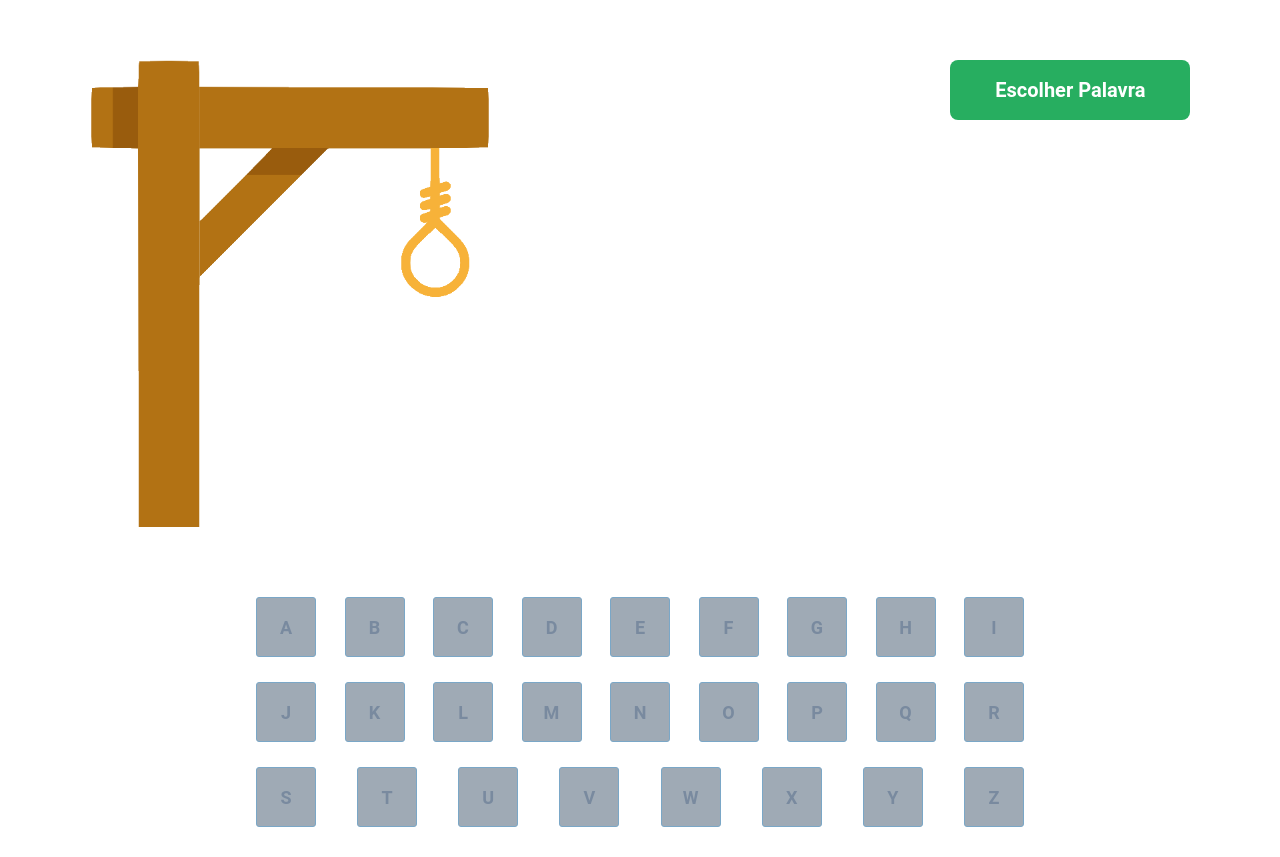
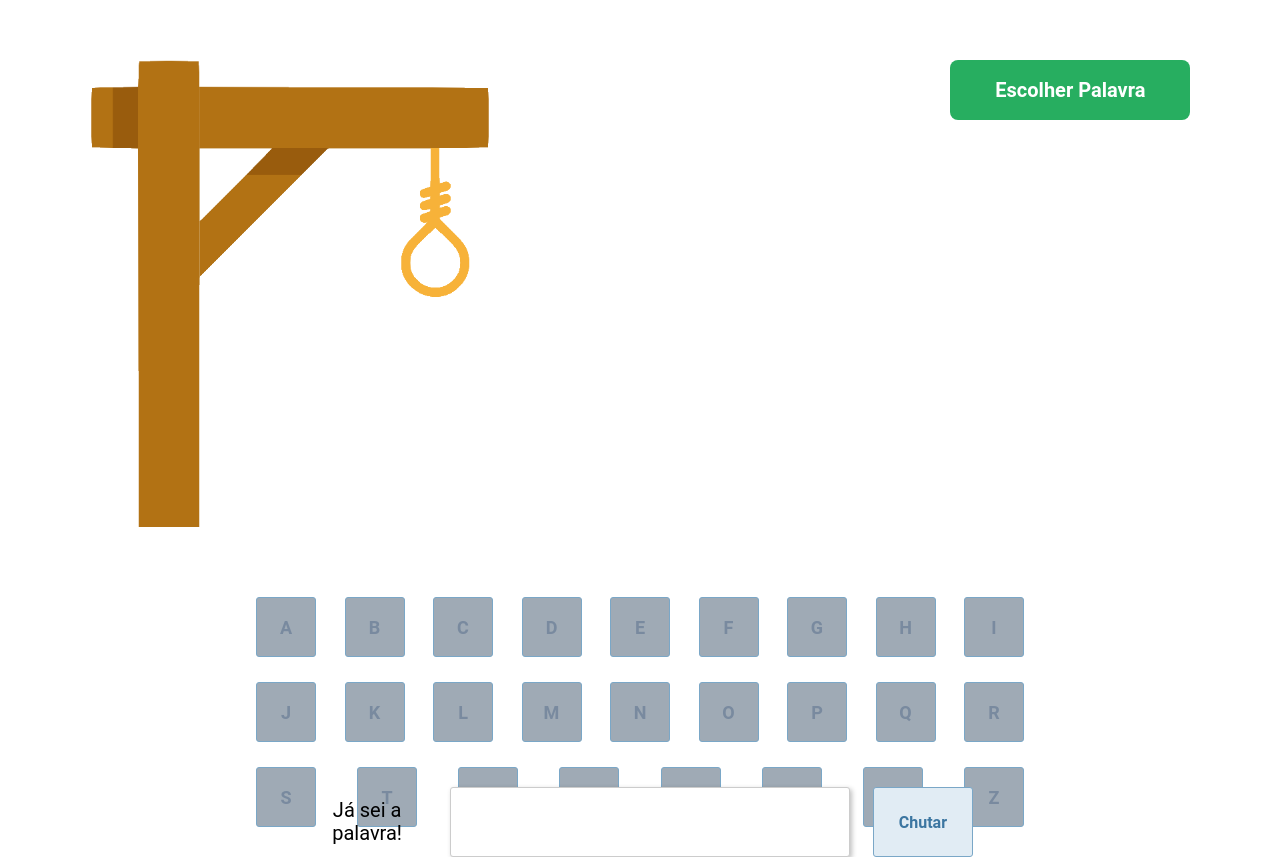
Before and after one commit to pablodru/Forca, a React (Create React App) app: page / in a window 1280 px wide. Before the commit the page ends 827 px from the top, so only its background shows below. Built offline with nearby package versions, Linux system fonts and the light colour scheme.

Commit message:
input de chute adicionado

```diff
--- a/src/components/App.js
+++ b/src/components/App.js
@@ -1,6 +1,7 @@
 import Jogo from './Jogo.js';
 import Letras from './Letras.js';
 import palavras from '../palavras.js';
+import Chute from './Chute.js';
 import { useState } from 'react';
 import { click } from '@testing-library/user-event/dist/click.js';
 
@@ -14,12 +15,15 @@ export default function App(){
     const [selectedLeters, setSelectedLeters] = useState([]);
     const [counter, setCounter] = useState(0);
     const [winCounter, setWinCounter] = useState(0);
+    const [guess, setGuess] = useState('');
+    const [guessRight, setGuessRight] = useState(false);
 
 
     return (
         <div className="app">
-            <Jogo stateGame={stateGame} setStateGame={setStateGame} winCounter={winCounter} counter={counter} playGame={playGame} misteryArray={misteryArray} chosenWord={chosenWord} />
+            <Jogo guessRight={guessRight} stateGame={stateGame} setStateGame={setStateGame} winCounter={winCounter} counter={counter} playGame={playGame} misteryArray={misteryArray} chosenWord={chosenWord} />
             <Letras setWinCounter={setWinCounter} winCounter={winCounter} counter={counter} setCounter={setCounter} stateGame={stateGame} selectedLeters={selectedLeters} setSelectedLeters={setSelectedLeters} misteryArray={misteryArray} setMisteryArray={setMisteryArray} arrayWord={arrayWord} setArrayWord={setArrayWord}/>
+            <Chute stateGame={stateGame} setCounter={setCounter} playGame={playGame} setGuessRight={setGuessRight} chosenWord={chosenWord} guess={guess} setGuess={setGuess} setWinCounter={setWinCounter} setStateGame={setStateGame} misteryArray={misteryArray} />
         </div>
     )
 
@@ -29,14 +33,11 @@ export default function App(){
         setChosenWord(newWord);
         setStateGame(true);
         setSelectedLeters([]);
+        setCounter(0);
 
         const misteryWord = newWord.replace(/[a-zA-Z]/g,'_');
         setMisteryArray(misteryWord.split(''));
         setArrayWord(newWord.split(''));
         console.log(misteryArray, arrayWord, newWord);
-
-        if(counter===6){
-            setCounter(0);
-        }
     }
 }
--- /dev/null
+++ b/src/components/Chute.js
@@ -0,0 +1,27 @@
+export default function Chute(props) {
+
+    const {guess, setGuess, chosenWord, setWinCounter, setStateGame, misteryArray, setGuessRight, playGame, setCounter, stateGame} = props;
+
+    function guessWord(){
+        setStateGame(false);
+        if(guess===chosenWord){
+            setWinCounter(misteryArray.length);
+            setGuessRight(true);
+            playGame();
+            setGuess('');
+        } else {
+            setCounter(6);
+            setGuess('');
+        }
+    }
+
+    return (
+        <div className="guess">
+        <div>
+            <p> Já sei a palavra! </p>
+        </div>
+        <input onChange={event => setGuess(event.target.value)} disabled={!stateGame} value={guess} data-test='guess-input' ></input>
+        <button onClick={guessWord} disabled={!stateGame} data-test="guess-button" >Chutar</button>
+        </div>
+    );
+}
--- a/src/components/Jogo.js
+++ b/src/components/Jogo.js
@@ -9,7 +9,7 @@ import { useState } from 'react';
 
 export default function Jogo(props){
 
-    const {playGame, stateGame, setStateGame, chosenWord, misteryArray, counter, winCounter} = props;
+    const {playGame, stateGame, setStateGame, chosenWord, misteryArray, counter, winCounter, guessRight} = props;
 
     let image;
     let answer = "playing-word";
@@ -53,13 +53,13 @@ export default function Jogo(props){
         <div className="play">
             <img src={image} data-test='game-image' />
             <div>
-                <button className="choose-word" onClick={canPlay} disabled={stateGame && counter===6} data-test='choose-word'>
+                <button className="choose-word" onClick={playGame} data-test='choose-word'>
                     <p>Escolher Palavra</p>
                 </button>
-                <div className={answer}> {/*Outras classes: playing-word wrong-word e right-word */}
-                    <span className={(counter!==6 && counterWin!==misteryArray.length) ? '' : 'hidden'} data-test='word'>{misteryArray.map( (mistery, i) => <p key={i}>{mistery}</p> )}</span>
+                <div className={answer}>
+                    <span className={((counter!==6 && counterWin!==misteryArray.length) && !guessRight ) ? '' : 'hidden'} data-test='word'>{misteryArray.map( (mistery, i) => <p key={i}>{mistery}</p> )}</span>
                     <span className={counter!==6 ? 'hidden' : ''} data-test='word'><p>{chosenWord}</p></span>
-                    <span className={(counterWin === misteryArray.length && counterWin!==0 && gameWin) ? 'right-word' : 'hidden'} data-test='word'><p>{chosenWord}</p></span>
+                    <span className={((counterWin === misteryArray.length && counterWin!==0 && gameWin) || guessRight) ? 'right-word' : 'hidden'} data-test='word'><p>{chosenWord}</p></span>
                 </div>
             </div>
         </div>
--- a/src/css/style.css
+++ b/src/css/style.css
@@ -135,3 +135,56 @@
 span{
     display:flex;
 }
+
+.guess{
+    width:52%;
+    height:70px;
+
+    display:flex;
+    align-items:center;
+    justify-content:space-between;
+}
+
+.guess div{
+    width:18%;
+    height:auto;
+
+    display:flex;
+    justify-content: center;
+    align-items:center;
+}
+
+.guess p{
+    font-family: 'Roboto';
+    font-style: normal;
+    font-weight: 400;
+    font-size: 20px;
+    line-height: 23px;
+    color:#000000;
+    text-align: center;
+}
+
+.guess input {
+    width:60%;
+    height:100%;
+    background-color:#ffffff;
+    border: 1px solid #CCCCCC;
+    box-shadow: 2px 2px 5px rgba(0, 0, 0, 0.25);
+    border-radius: 3px;
+    font-size:20px;
+}
+
+.guess button{
+    width:15%;
+    height:100%;
+    background-color:#E1ECF4;
+    border: 1px solid #7AA7C7;
+    border-radius: 3px;
+
+    font-family: 'Roboto';
+    font-style: normal;
+    font-weight: 700;
+    font-size: 16px;
+    line-height: 19px;
+    color:#3C76A1;
+}
--- a/src/palavras.js
+++ b/src/palavras.js
@@ -21,7 +21,7 @@ const palavras = [
     "uva", "universo", "unanimidade", "ubuntu", "universidade", "urso", "uivar", "unir",
     "vela", "valeta", "vacilo", "valor", "vagem", "vadiagem", "vaca", "valentia", "vidro", "valsa",
     "xadrez", "xilofone", "xarope", "xenofobia", "xereta", "xerife", "xaveco", "xixi", "xale",
-    "zebra", "zagueiro", "zero", "zoeira", "zepelim", "zinco", "zumbido"
+    "zebra", "zagueiro", "zero", "zoeira", "zepelim", "zinco", "zumbido", "gabigol"
 ]
 
 export default palavras
```
